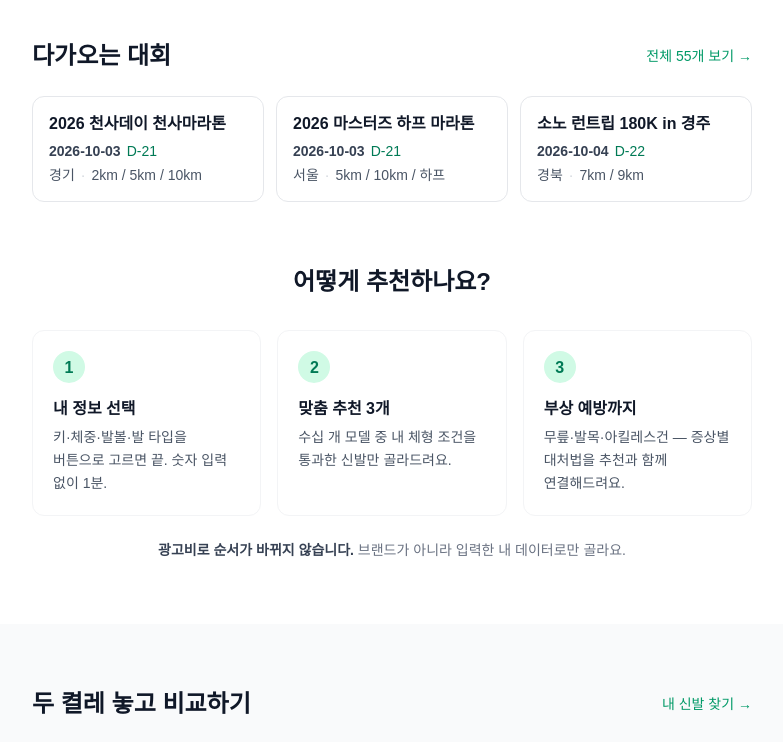
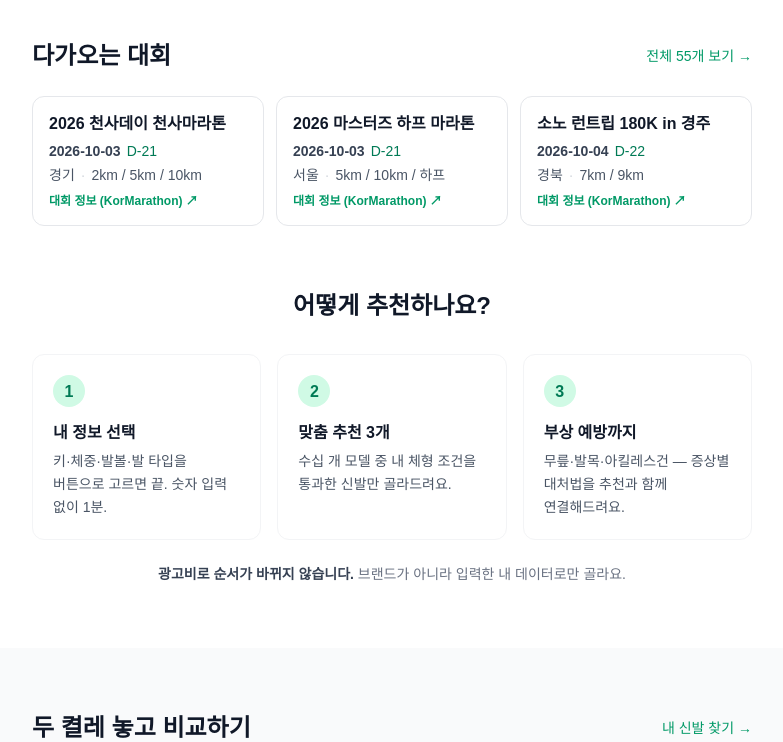
Before and after one commit to seung007/ddaiga-americano, a Next.js app: page / in a window 1280 px wide. Shown: the part 1144-1886 px from the top of the page, without its empty margins (248-1031 px from the left). Built offline with nearby package versions, Linux system fonts and the light colour scheme; no server answers; the database is empty.

Commit message:
fix(홈): 다가오는 대회 카드가 /races 대신 접수처로 직접 나가게

```diff
--- a/app/page.tsx
+++ b/app/page.tsx
@@ -4,7 +4,7 @@ import HeroBackdrop from "@/components/HeroBackdrop";
 import ShoeStrip, { type StripShoe } from "@/components/ShoeStrip";
 import QuickAnswers from "@/components/QuickAnswers";
 import { SHOES } from "@/lib/shoes/data";
-import { upcomingRaces, daysUntil, distanceLabel } from "@/lib/races";
+import { upcomingRaces, daysUntil, distanceLabel, sourceKind } from "@/lib/races";
 
 /**
  * 띠에 실을 신발 — 서버에서 골라 최소 필드만 넘긴다.
@@ -157,9 +157,11 @@ export default function Home() {
        * 홈에는 **3개만** 싣는다. 이미 섹션이 8개고 60%는 스크롤을 안 한다 —
        * 목록을 통째로 넣으면 그만큼 아래가 더 안 읽힌다.
        *
-       * 카드는 외부 접수처가 아니라 `/races` 로 보낸다. 출처가 공식인지 모음(KorMarathon)
-       * 인지는 그 페이지에서 버튼 글자로 구분해 보여주는데, 홈에는 그 표시가 없다.
-       * **출처 구분 없이 밖으로 내보내지 않는다.**
+       * 2026-09-16: 카드는 `/races` 를 거치지 않고 `sourceUrl` 로 직접 나간다.
+       * 내부 목록 페이지에 한 번 들렀다 다시 눌러야 접수처로 가는 건 불필요한 한 단계였다
+       * — 우리 사이트에 괜히 유입을 한 번 더 태울 이유가 없다.
+       * 대신 출처 구분(공식/모음)은 카드 안에 짧은 라벨로 남긴다 — `/races` 와 같은 원칙,
+       * 출처 구분 없이 밖으로 내보내지는 않는다.
        *
        * 0건이면 섹션을 아예 그리지 않는다. 빈 박스는 고장으로 읽힌다.
        */}
@@ -176,8 +178,10 @@ export default function Home() {
               const d = daysUntil(r.date);
               return (
                 <li key={r.id}>
-                  <Link
-                    href="/races"
+                  <a
+                    href={r.sourceUrl}
+                    target="_blank"
+                    rel="noopener noreferrer"
                     className="block h-full rounded-xl border border-gray-200 p-4 transition-colors hover:border-emerald-400"
                   >
                     <p className="font-bold leading-snug text-gray-900">{r.name}</p>
@@ -199,7 +203,10 @@ export default function Home() {
                       <span className="mx-1.5 text-gray-300">·</span>
                       {r.distancesKm.map(distanceLabel).join(" / ")}
                     </p>
-                  </Link>
+                    <p className="mt-2 text-xs font-semibold text-emerald-600">
+                      {sourceKind(r.sourceUrl) === "공식" ? "공식 사이트 ↗" : "대회 정보 (KorMarathon) ↗"}
+                    </p>
+                  </a>
                 </li>
               );
             })}
```
